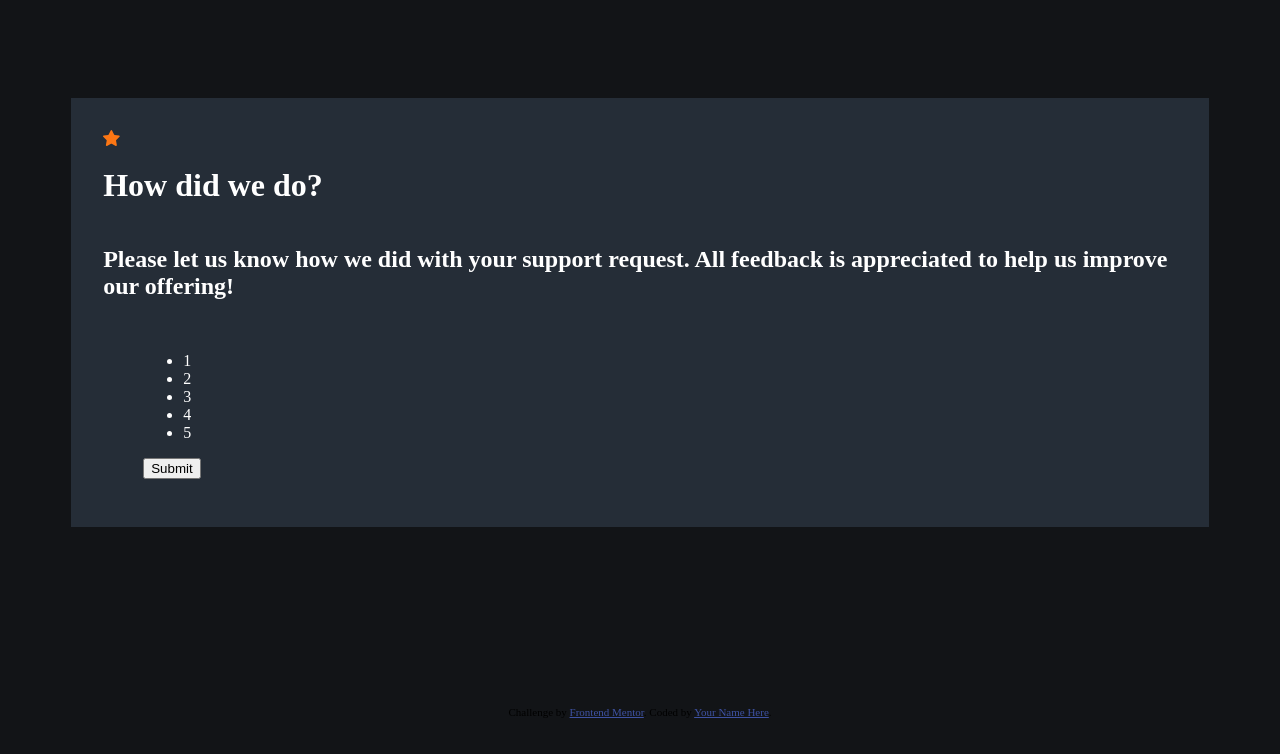
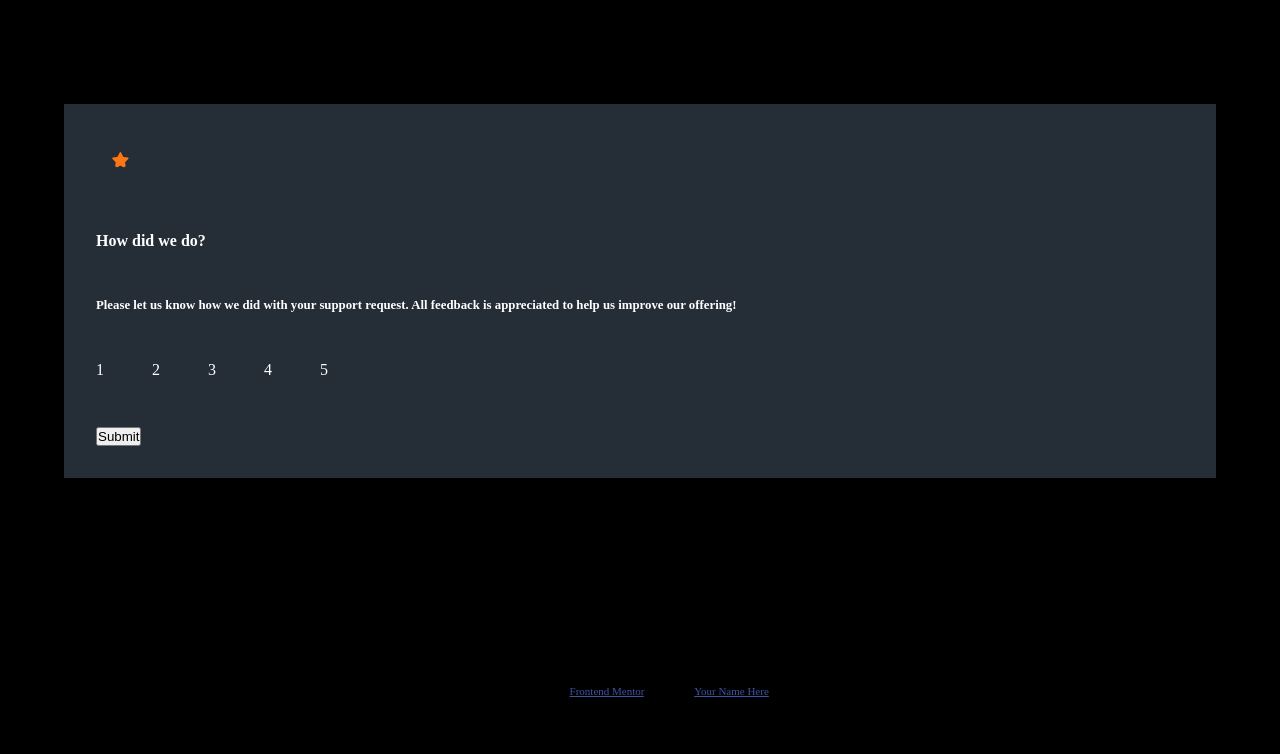
Before and after one commit to tuananh131001/Interactive-rating-component-challenge-hub, a plain HTML site: page index.html in a window 1280 px wide. Drawn offline with Linux system fonts and the light colour scheme.

Commit message:
blah blah

```diff
--- a/index.html
+++ b/index.html
@@ -33,7 +33,6 @@
             <h1 class="title">How did we do?</h1>
             <h2 class="support-text">Please let us know how we did with your support request. All
               feedback is appreciated to help us improve our offering! </h2>
-              <figure id="clickable">
                 <ul class="rate">
                   <li>1</li>
                   <li>2</li>
@@ -41,9 +40,8 @@
                   <li>4</li>
                   <li>5</li>
                 </ul>
-                <button class="submit">Submit</button>
-              </figure>
 
+              <button class="submit">Submit</button>
           </div>
 
     <!-- Rating state end -->
--- a/style.css
+++ b/style.css
@@ -1,4 +1,4 @@
-*:after:before{
+*,*::after,*::before{
     margin: 0;
     padding: 0;
     box-sizing: border-box;
@@ -15,11 +15,10 @@ body{
     display:grid;
     place-items: center;
     height: 100vh;
-    background-color: var(--Very-Dark-Blue);
+    background-color: black;
 }
 main{
     width: 90%;
-
     gap: 2em;
     background-color: var(--Dark-Blue);
     color: #fff;
@@ -30,8 +29,26 @@ main{
     align-items: flex-start;
     flex-direction: column;
     padding: 2em;
+    gap: 3em;
 }
 
 .thankyou-card{
     display:none;
 }
+.star{
+    border: 1rem solid var(--Dark-Blue);
+    border-radius: 50%;
+}
+.rate{
+    display: flex;
+    align-items: center;
+    justify-content: space-between;
+    gap: 3em;
+    list-style: none;
+}
+.title{
+    font-size: 1rem;
+}
+.support-text{
+    font-size:0.8rem
+}
```
